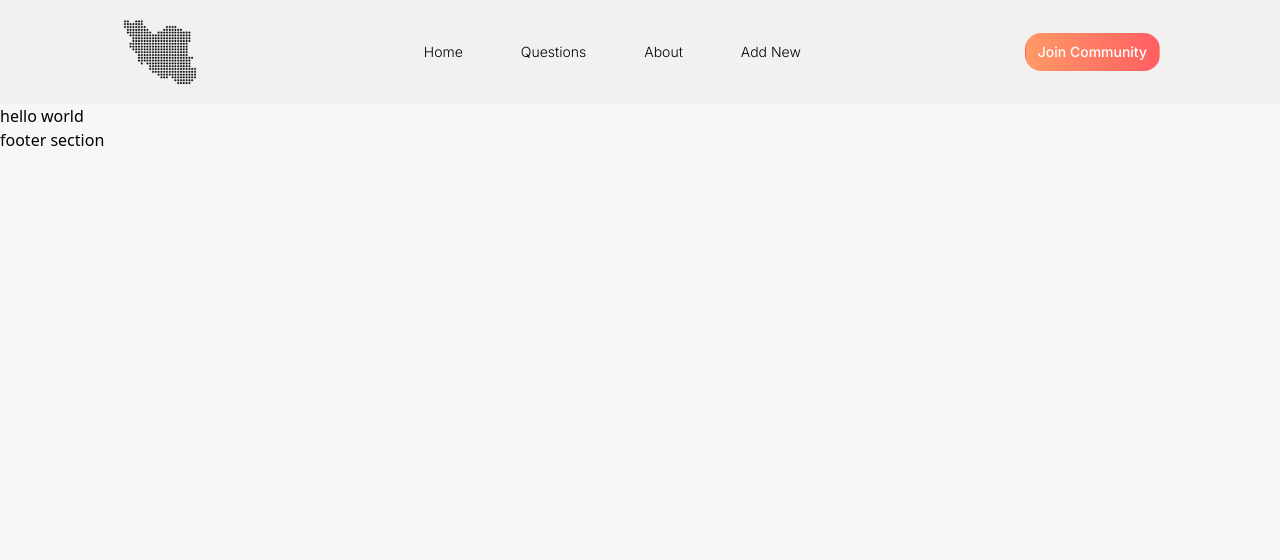
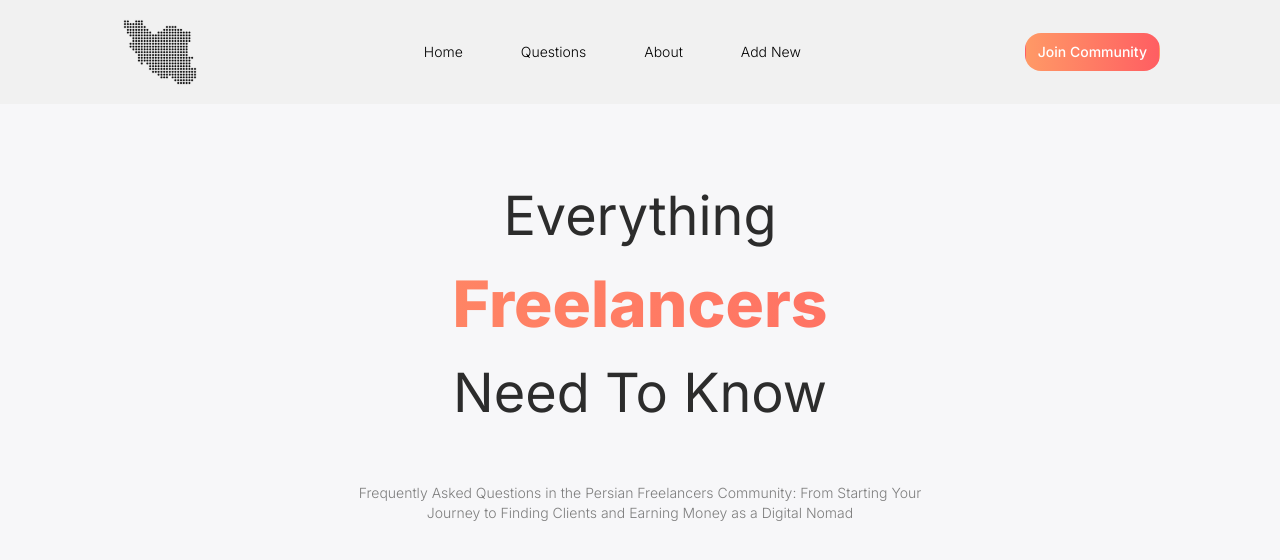
Before and after one commit to erffon/freelancers-faq, a Next.js app: page / in a window 1280 px wide. Shown: the top 560 px of the page. Built offline with nearby package versions, Linux system fonts and the light colour scheme.

Commit message:
Feat: slogan section

```diff
--- a/components/layout/footer/index.tsx
+++ b/components/layout/footer/index.tsx
@@ -1,5 +1,5 @@
 const Footer = () => {
-  return <footer>footer section</footer>;
+  return <footer></footer>;
 };
 
 export default Footer;
--- a/components/layout/index.tsx
+++ b/components/layout/index.tsx
@@ -9,21 +9,29 @@ interface ILayout {
   hasHeader?: boolean;
   hasFooter?: boolean;
   children: ReactNode;
+  pageTitle: string;
+  pageDesc: string;
 }
 
 const Layout: React.FC<ILayout> = ({
   hasFooter = true,
   hasHeader = true,
   children,
+  pageTitle,
+  pageDesc,
 }) => {
   return (
     <>
       <Head>
+        <title>{pageTitle}</title>
+        <meta name="description" content={pageDesc} key="desc" />
+        <meta http-equiv="X-UA-Compatible" content="ie=edge" />
+        <meta http-equiv="X-UA-Compatible" content="IE=7" />
         <meta name="viewport" content="width=device-width, initial-scale=1.0" />
         <meta charSet="UTF-8" />
       </Head>
       {hasHeader && <Header className={inter.className} />}
-      <main>{children}</main>
+      <main className={inter.className}>{children}</main>
       {hasFooter && <Footer />}
     </>
   );
--- /dev/null
+++ b/contents/pages/home.ts
@@ -0,0 +1,25 @@
+import ROUTES from "@/constants/routes";
+
+export const HOME_DATA = {
+  english: {
+    seo: {
+      pageTitle: "Home",
+      pageDesc:
+        "Home page of Freelancers FAQ page. this is where you can see more details about this website and most frequently asked questions of persian freelancers community.",
+    },
+    section1: {
+      title: {
+        subTitle: "Everything",
+        midTitle: "Freelancers",
+        postTitle: "Need To Know",
+      },
+      caption:
+        "Frequently Asked Questions in the Persian Freelancers Community: From Starting Your Journey to Finding Clients and Earning Money as a Digital Nomad",
+      button: {
+        title: "See More",
+        link: ROUTES.QUESTIONS,
+      },
+    },
+  },
+  persian: {},
+};
--- /dev/null
+++ b/pages/Home.module.css
@@ -0,0 +1,13 @@
+.section1-slogan {
+  @apply text-center pt-[4.46rem] pb-20;
+}
+.section1-pretitle,
+.section1-posttitle {
+  @apply text-textcolor-heading font-normal text-[54px];
+}
+.section1-midtitle {
+  @apply text-[64px] text-transparent bg-clip-text bg-gradient-to-r from-gradcolor-orange to-gradcolor-red font-extrabold;
+}
+.section1-caption {
+  @apply text-center text-textcolor-paragraph font-light text-sm w-[36rem] pt-[3.1rem] mx-auto;
+}
--- a/pages/index.tsx
+++ b/pages/index.tsx
@@ -1,9 +1,27 @@
-import Image from "next/image";
-import { Inter } from "next/font/google";
 import Layout from "@/components/layout";
-
-const inter = Inter({ subsets: ["latin"] });
+import { HOME_DATA } from "@/contents/pages/home";
+import style from "./Home.module.css";
 
 export default function Home() {
-  return <Layout>hello world</Layout>;
+  return (
+    <Layout
+      pageTitle={HOME_DATA.english.seo.pageTitle}
+      pageDesc={HOME_DATA.english.seo.pageDesc}
+    >
+      <div className={style["section1-slogan"]}>
+        <h2 className={style["section1-pretitle"]}>
+          {HOME_DATA.english.section1.title.subTitle}
+        </h2>
+        <h2 className={style["section1-midtitle"]}>
+          {HOME_DATA.english.section1.title.midTitle}
+        </h2>
+        <h2 className={style["section1-posttitle"]}>
+          {HOME_DATA.english.section1.title.postTitle}
+        </h2>
+        <p className={style["section1-caption"]}>
+          {HOME_DATA.english.section1.caption}
+        </p>
+      </div>
+    </Layout>
+  );
 }
```
